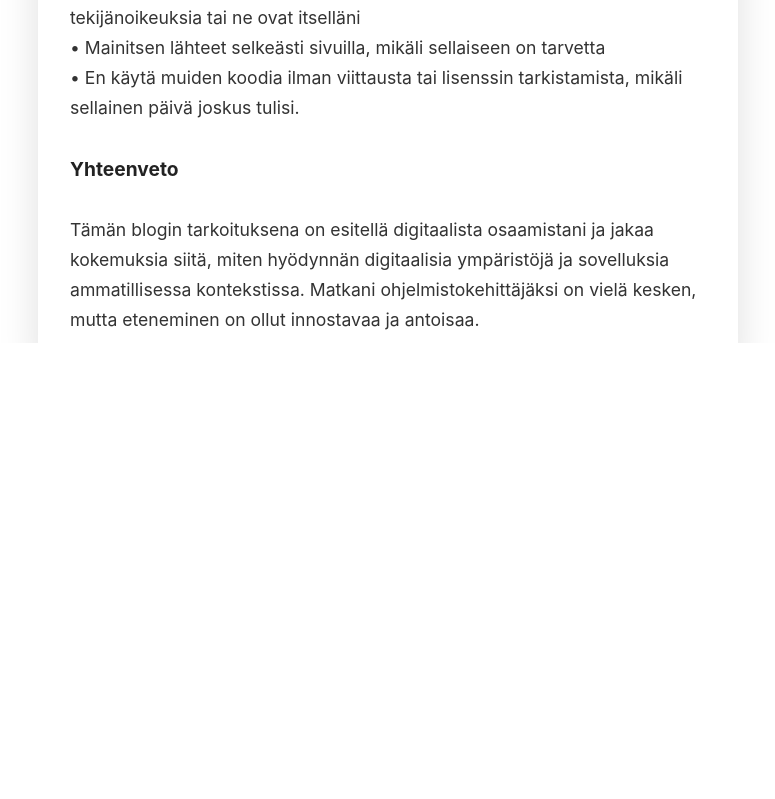
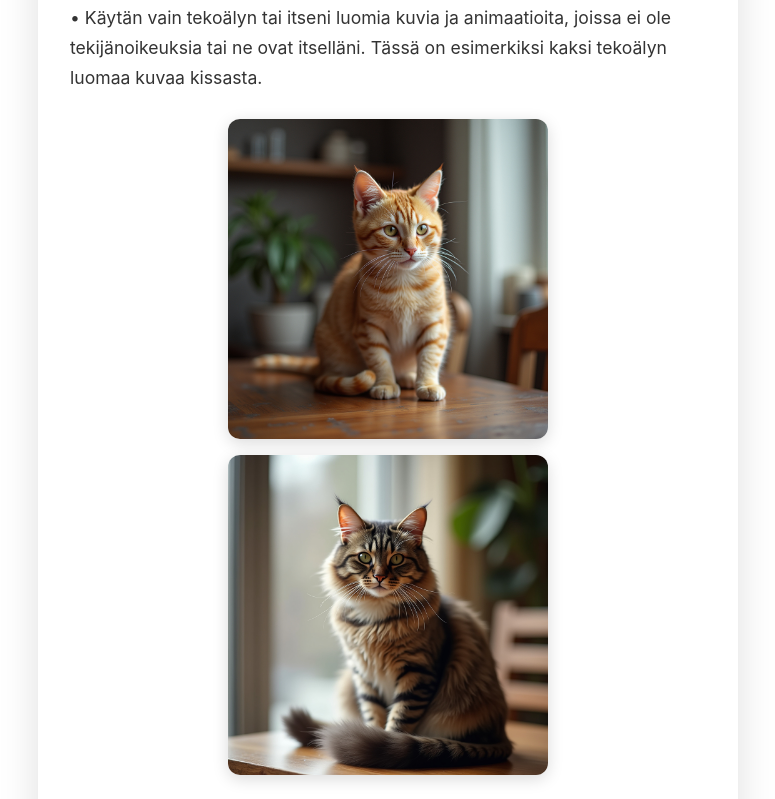
Before and after one commit to jmetsaniemi1/Portfolio-1, a React (Vite) app: page /school-blog in a window 1280 px wide. Shown: the part 2341-3140 px from the top of the page, without its empty margins (392-1167 px from the left). Before the commit the page ends 2684 px from the top, so only its background shows below. Built offline with nearby package versions, Linux system fonts and the light colour scheme.

Commit message:
Lisätty tekoälyn luomat kissakuvat ja responsiivinen blogiartikkeli

```diff
--- a/SchoolBlog.jsx
+++ b/SchoolBlog.jsx
@@ -1,5 +1,7 @@
 import React from "react";
 import "./SchoolBlog.css";
+import cat1 from "./assets/Images/cat1.jpg";
+import cat2 from "./assets/Images/cat2.jpg";
 
 const articles = [
   {
@@ -62,7 +64,7 @@ const articles = [
           <br />
           • Verkkosivustoja HTML:llä, CSS:llä ja JavaScriptillä
           <br />
-          • Visuaalisia esityksiä ja käyttöliittymäluonnoksia esim After Efectsillä tai Photoshopilla
+          • Visuaalisia esityksiä ja käyttöliittymäluonnoksia esim After Efectsillä tai Photoshopilla. Sivuston taustaanimaatio esimerkiksi on tehty After Effectsillä.
           <br />
           • Dokumentaatiota projekteista, Word
           <br /><br />
@@ -84,8 +86,11 @@ const articles = [
           <br /><br />
           Tekijänoikeudet?
           <br />
-          • Käytän vain tekoälyn tai itseni luomia kuvia ja animaatioita, joissa ei ole tekijänoikeuksia tai ne ovat itselläni
-          <br />
+          • Käytän vain tekoälyn tai itseni luomia kuvia ja animaatioita, joissa ei ole tekijänoikeuksia tai ne ovat itselläni. Tässä on esimerkiksi kaksi tekoälyn luomaa kuvaa kissasta.
+          <div className="blog-image-row">
+            <img src={cat1} alt="Cat 1" className="blog-img" style={{maxWidth:320, maxHeight:320}} />
+            <img src={cat2} alt="Cat 2" className="blog-img" style={{maxWidth:320, maxHeight:320}} />
+          </div>
           • Mainitsen lähteet selkeästi sivuilla, mikäli sellaiseen on tarvetta
           <br />
           • En käytä muiden koodia ilman viittausta tai lisenssin tarkistamista, mikäli sellainen päivä joskus tulisi.
```
Also changed, not shown: 1 other file (tests, documents, lock files or other folders).
